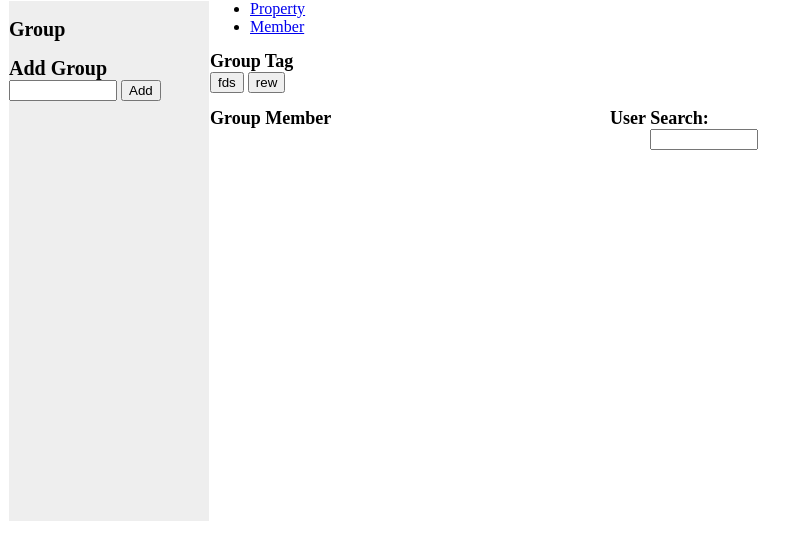
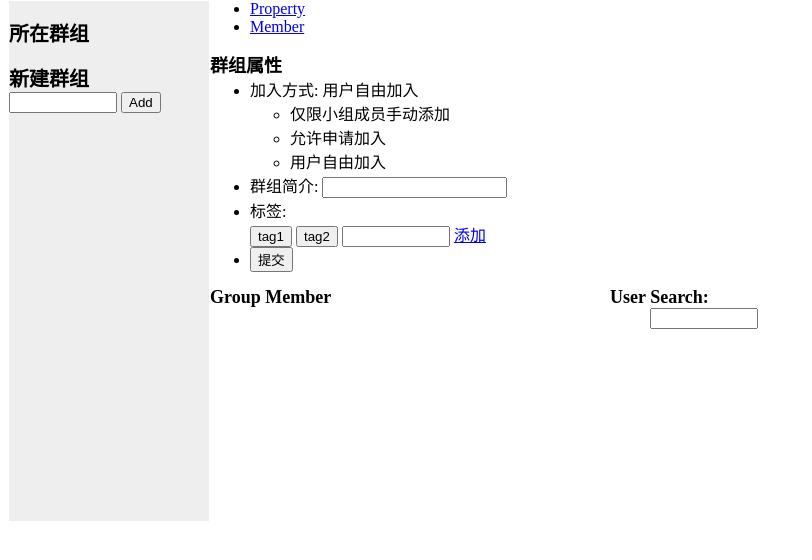
Before and after one commit to THUTEAMPRO/OurPlan, a Flask app: template templates/group.html in a window 1280 px wide. Shown: the part 83-643 px from the top of the page, without its empty margins (0-812 px from the left). Run offline with Flask 2, Linux system fonts and the light colour scheme; the template is opened without the code that fills it, so the values that code supplies are empty; some libraries are stand-ins or nearby versions.

Commit message:
coding group

```diff
--- a/static/javascript/group.js
+++ b/static/javascript/group.js
@@ -1,4 +1,7 @@
 var group_util={
+    POWER_CREATER:1,
+    POWER_MANAGER:2,
+    POWER_MEMBER:3,
     listTemplateHTML:'<li><label data-groupid="<%=groupid%>" data-groupname="<%=groupname%>">'+
         '<input class="groupselect" name="groupselect" type="radio"/>'+
         '<%=groupname%>'+
@@ -37,11 +40,69 @@ var group_util={
                 var groupname=$label.attr("data-groupname");
                 var groupid=$label.attr("data-groupid");
                 selected_data.groupid=groupid;
-                $.get("/api/group_get_member/"+groupid,function(data){
+                $.get("/api/group_get_property/"+groupid,function(data){
                     group_member_util.render(data);
+                    group_property_util.render(data);
+                    selected_data.group=data;
                 });
             }
         });
+    },
+}
+var group_property_util={
+    authMap:{
+        1:"仅限小组成员手动添加",
+        2:"允许申请加入",
+        3:"用户自由加入"
+    },
+    tagHTML:'<button type="button" class="btn btn-info"><%=tag%>'+
+        '    <span class="glyphicon glyphicon-remove"></span>'+
+        '</button>',
+    bind:function(){
+        $("li.authselect").on("click",function(e){
+            var $li=$(e.target).closest("li.authselect");
+            var auth=$li.attr("data-auth");
+            $("a#groupauth").attr("data-auth",auth);
+            $("a#groupauth").html(group_property_util.authMap[auth]);
+        });
+        $("#taglist").on("click",function(e){
+            var $span=$(e.target).closest("span.glyphicon-remove");
+            if($span.length==1){
+                $(e.target).closest("button").remove();
+            }else{
+            }
+        });
+        $("#tagaddclick").on("click",function(e){
+            var tag=$("#tagaddinput").val();
+            if(tag){
+                if(tag.length>0){
+                    group_property_util.addRender(tag);
+                }
+            }
+        });
+        $("#propertysubmit").on("click",function(e){
+            if(selected_data.group){
+                var group=selected_data.group;
+                if(group.current_power==group_util.POWER_CREATER){
+                    console.log("creater submit");
+                    //TODO
+                }else if(group.current_power==group_util.POWER_MEMBER){
+                    console.log("member submit");
+                }
+            }
+        });
+    },
+    render:function(data){
+        $("#taglist button").remove();
+        _.each(data.tag,function(tagstr){
+            group_property_util.addRender(tagstr);
+        });
+    },
+    addRender:function(tagstr){
+        var taghtml=_.template(group_property_util.tagHTML)({
+            tag:tagstr
+        });
+        $("#taglist").prepend(taghtml);
     },
 }
 var group_member_util={
@@ -68,9 +129,9 @@ var group_member_util={
             }
         });
     },
-    render:function(data){
+    render:function(groupdata){
         $("ul#memberlist").html("");
-        _.each(data,function(user){
+        _.each(groupdata.members,function(user){
             var html=_.template(group_member_util.listTemplateHTML)(user);
             $("ul#memberlist").append(html);
         });
@@ -135,4 +196,5 @@ $(document).ready(function(){
     group_util.bind();
     friend_util.bind();
     group_member_util.bind();
+    group_property_util.bind();
 });
--- a/templates/group.html
+++ b/templates/group.html
@@ -13,7 +13,8 @@
   var group_data={{group_data|tojson}};
   var group_each_data={};
   var selected_data={
-  groupid:undefined
+  groupid:undefined,
+  group:undefined
   }
 </script>
 
@@ -23,7 +24,7 @@
 <div id="menu">
   <div class="panel panel-default">
     <div class="panel-heading">
-	  <h2 class="panel-title">Group</h2>
+	  <h2 class="panel-title">所在群组</h2>
     </div>
     <div class="panel-body">
 	  <ul id="group">
@@ -34,7 +35,7 @@
 
   <div class="panel panel-default">
     <div class="panel-heading">
-	  <h2>Add Group</h2>
+	  <h2>新建群组</h2>
     </div>
     <div class="panel-body">
       <input id="groupname" />
@@ -62,13 +63,55 @@
     <div class="tab-pane fade in active" id="property">
       <div class="panel panel-default">
         <div class="panel-heading">
-          <h2 class="panel-title">Group Tag</h2>
+          <h2 class="panel-title">群组属性</h2>
+        </div>
+        <div >
+          <ul class="list-group">
+            <li class="list-group-item" >
+              <div class="input-group">
+              <span class="input-group-addon">
+                加入方式:
+              </span>
+              <a id="groupauth" class="btn btn-default dropdown-toggle" data-toggle="dropdown" data-auth="3">用户自由加入</a>
+              <ul class="dropdown-menu" role="menu">
+                <li class="authselect" data-auth="1"><a>仅限小组成员手动添加</a></li>
+                <li class="authselect" data-auth="2"><a>允许申请加入</a></li>
+                <li class="authselect" data-auth="3"><a>用户自由加入</a></li>
+              </ul>
+              </div>
+            </li>
+            <li class="list-group-item" >
+              <div class="input-group">
+                <span class="input-group-addon">
+                 群组简介:
+                </span>
+                <input type="text" class="form-control">
+              </div>
+            </li>
+            <li class="list-group-item" id="grouptag">
+              <div class="input-group">
+                <span class="input-group-addon">
+                  标签:
+                </span>
+                <div id="taglist">
+                  <button type="button" class="btn btn-info">tag1
+                    <span class="glyphicon glyphicon-remove"></span>
+                  </button>
+                  <button type="button" class="btn btn-info">tag2
+                    <span class="glyphicon glyphicon-remove"></span>
+                  </button>
+                  <input id="tagaddinput" type="text" style="width:100px">
+                    <a href="#" id="tagaddclick">添加</a>
+                </div>
+              </div>
+            </li>
+            <li class="list-group-item">
+              <button id="propertysubmit" type="button" class="btn btn-warning">提交
+              </button>
+            </li>
+          </ul>
         </div>
         <div class="panel-body">
-          <div id="grouptag">
-            <button type="button" class="btn btn-info">fds</button>
-            <button type="button" class="btn btn-info">rew</button>
-          </div>
         </div>
       </div>
     </div>
```
Also changed, not shown: api/group.py (+6 -1 lines), api/test.py (+14 -4 lines), model/group.py (+9 -6 lines), templates/discover.html (+19 -8 lines), 1 other file.
